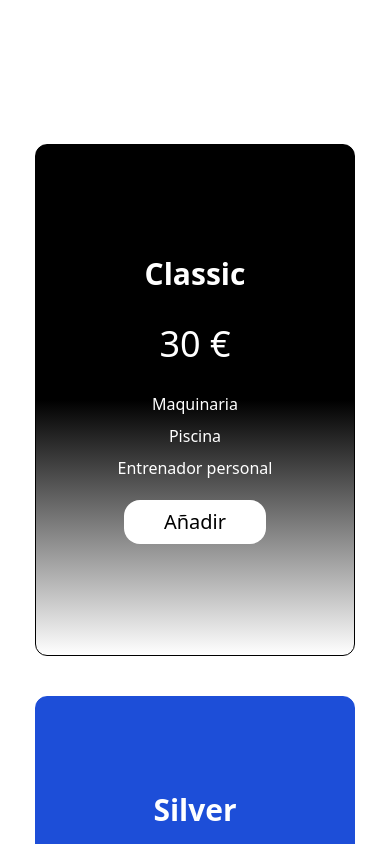
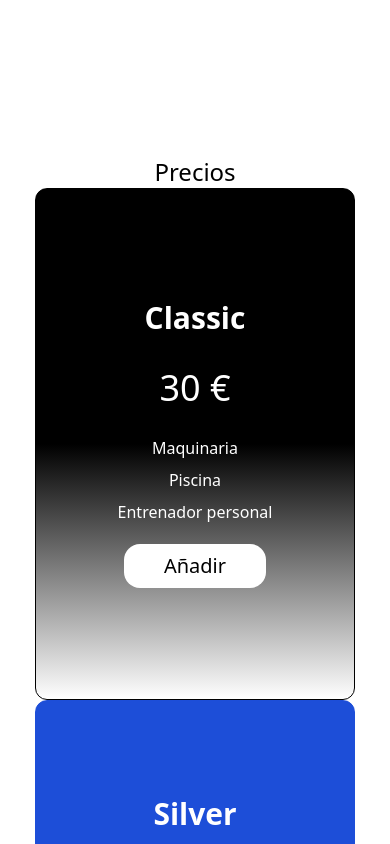
Before and after one commit to fabiogcaam/gym-tailwind, a React (Vite) app: page / in a window 390 px wide. Shown: the part 2700-3544 px from the top of the page. Built offline with nearby package versions, Linux system fonts and the light colour scheme; no server answers.

Commit message:
responsive activities

```diff
--- a/src/components/Clases/Activities.jsx
+++ b/src/components/Clases/Activities.jsx
@@ -7,15 +7,15 @@ const Activities = () => {
 
         <div className="my-20">
             <h1 className="underline underline-offset-8 mb-10 text-center text-2xl hover:decoration-violet">Actividades</h1>
-            <div className="grid grid-cols-3 gap-6">
+            <div className="flex flex-col justify-center mx-36 sm:mx-0 md:grid md:grid-cols-3 md:gap-6">
                 {
                     ACTIVITIES.map((elm, index) => {
                         console.log(index)
                         return (
-                            <div key={index} className={`card mx-5 my-5 rounded-md perspective ${index === 6 && "col-start-2 flex justify-center items-center"}`}>
-                                <div className="relative w-full h-64 transition-transform duration-500 transform-style-3d hover:rotate-y-180">
+                            <div key={index} className={`mx-5 my-10 md:mx-5 rounded-md perspective ${index === 6 && "col-start-2 flex justify-center items-center"}`}>
+                                <div className="relative w-4/6 mx-auto md:w-full h-64 transition-transform duration-500 transform-style-3d hover:rotate-y-180">
                                     <div className="absolute backface-hidden w-full h-full">
-                                        <figure>
+                                        <figure className="">
                                             <img className="object-cover w-full h-72 transition-opacity duration-500 hover:opacity-0" src={elm.imageURL} alt={elm.name} />
                                         </figure>
                                     </div>
--- a/src/components/Information/Information.jsx
+++ b/src/components/Information/Information.jsx
@@ -9,7 +9,7 @@ const Information = () => {
     return (
         <div className="Information my-16">
             <h1 className="text-2xl text-center underline underline-offset-8 hover:decoration-violet">Información Práctica</h1>
-            <div className="flex flex-wrap items-center md:mx-20 gap-x-28 mt-10">
+            <div className="flex flex-wrap items-center md:ml-20 gap-x-28 mt-10">
                 <div className="w-full flex flex-col text-center md:w-3/12 hover:border-solid rounded-2 my-5">
                     <h1 className="text-7xl flex justify-center items-center">
                         <CgGym />
--- a/src/components/Prices/Prices.jsx
+++ b/src/components/Prices/Prices.jsx
@@ -4,13 +4,14 @@ import { PRICES, COLORS } from "../../const/const"
 const Prices = () => {
 
     return (
-
-        <div className="flex flex-col h-auto justify-center items-center md:h-256 md:flex-row md:justify-around mt-40">
+        <div className="mt-48">
+            <h1 className="text-2xl text-center underline underline-offset-8 hover:decoration-violet">Precios</h1>
+            <div className="flex flex-col h-auto justify-center items-center md:h-256 md:flex-row md:justify-around">
                 {
                     PRICES.map((elm, index) => {
                         return (
                             <div key={index}
-                            className={`${COLORS[index % COLORS.length]} text-white text-center my-5 py-10 rounded-xl h-128 w-80 flex flex-col items-center justify-center sm:my-5 relative hover:z-10 transition-all duration-300 ease-in-out transform hover:scale-110`}>
+                                className={`${COLORS[index % COLORS.length]} text-white text-center myb-5 py-10 rounded-xl h-128 w-80 flex flex-col items-center justify-center sm:my-5 relative hover:z-10 transition-all duration-300 ease-in-out transform hover:scale-110`}>
                                 <h1 className="text-3xl font-semibold mb-3">{elm.name}</h1>
                                 <h2 className="text-4xl my-5">{elm.price} €</h2>
                                 <ul>
@@ -28,6 +29,7 @@ const Prices = () => {
                     })
                 }
             </div>
+        </div>
     )
 
 }
```
Lines whose indentation alone changed are shown as unchanged.
